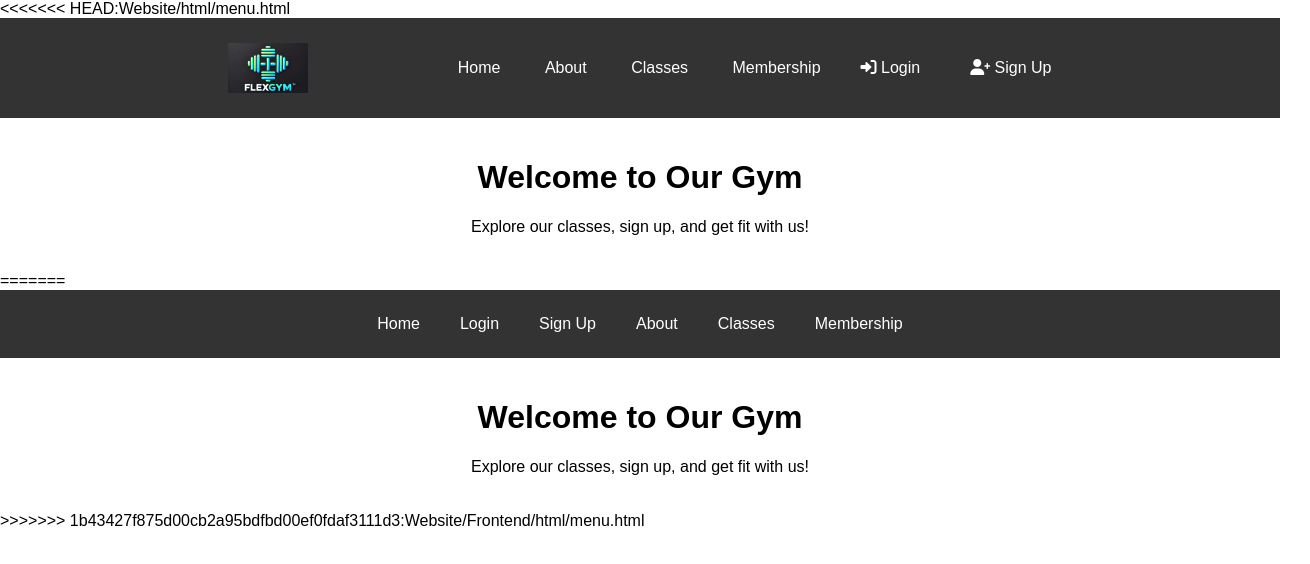
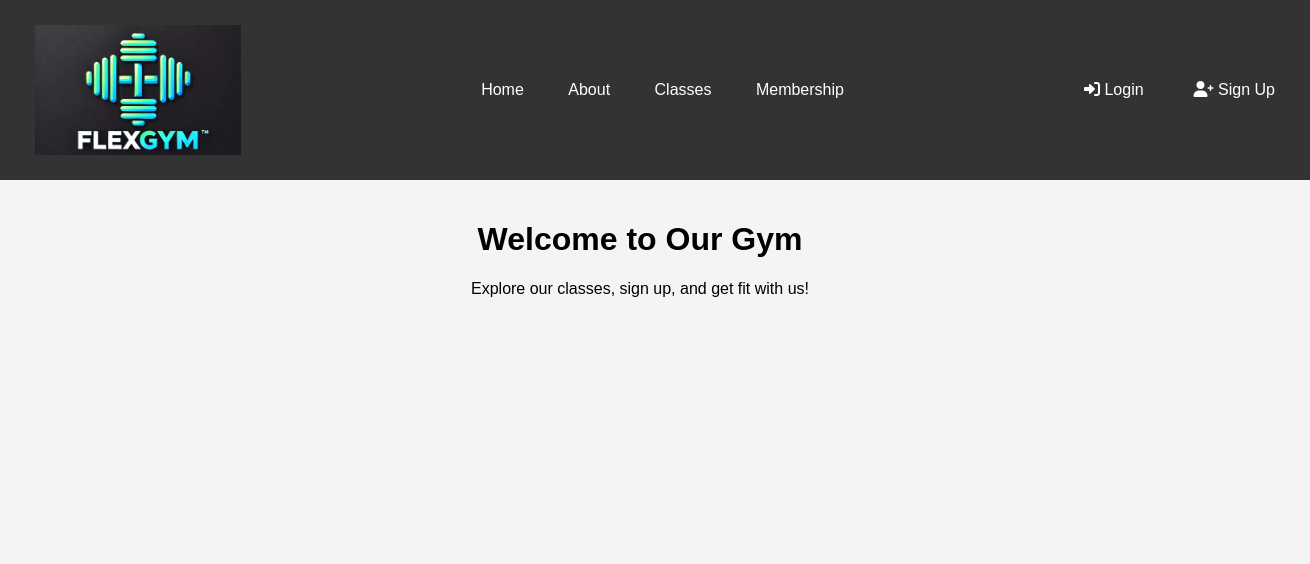
Before and after one commit to m1kaelm/GymWebsite, a website: page Website/Frontend/html/menu.html in a window 1280 px wide. Shown: the whole page, 1310 px wide, since content can reach past the window. Drawn offline with Linux system fonts and the light colour scheme.

Commit message:
Separated css and html, tidying up the code

```diff
--- a/Website/Frontend/html/menu.html
+++ b/Website/Frontend/html/menu.html
@@ -1,61 +1,20 @@
-<<<<<<< HEAD:Website/html/menu.html
 <!DOCTYPE html>
 <html lang="en">
   <head>
     <meta charset="UTF-8" />
     <meta name="viewport" content="width=device-width, initial-scale=1.0" />
     <title>Gym Website</title>
+    <link rel="stylesheet" href="../css/styles.css" />
     <link
       rel="stylesheet"
       href="https://cdnjs.cloudflare.com/ajax/libs/font-awesome/6.0.0-beta3/css/all.min.css"
     />
-    <style>
-      body {
-        font-family: Arial, sans-serif;
-        margin: 0;
-        padding: 0;
-      }
-      nav {
-        background: #333;
-        color: #fff;
-        display: flex;
-        justify-content: space-between;
-        padding: 15px;
-        align-items: center;
-      }
-      nav a {
-        color: #fff;
-        text-decoration: none;
-        padding: 10px 20px;
-        transition: background 0.3s;
-      }
-      nav a:hover {
-        background: #f04e30;
-      }
-      .container {
-        padding: 20px;
-        text-align: center;
-      }
-      .logo,
-      .nav-btns {
-        display: flex;
-      }
-      .nav-btns {
-        gap: 10px;
-      }
-      .logo img {
-        height: 100px;
-        width: auto;
-        max-width: 100%;
-        margin-right: 110px;
-      }
-    </style>
   </head>
   <body>
     <nav class="navigation">
       <!-- Logo on the left corner -->
       <a href="index.html" class="logo">
-        <img src="logo.jpg" alt="Gym Logo" style="height: 50px" />
+        <img src="logo.jpg" alt="Gym Logo" />
       </a>
 
       <!-- Main navigation links  -->
@@ -68,7 +27,7 @@
 
       <!-- Login and register icons on the right corner -->
       <div class="nav-btns">
-        <a href="login.html" title="Login">
+        <a href="signup.html" title="Login">
           <i class="fas fa-sign-in-alt"></i> Login
         </a>
         <a href="signup.html" title="Register">
@@ -83,57 +42,3 @@
     </div>
   </body>
 </html>
-=======
-<!DOCTYPE html>
-<html lang="en">
-<head>
-    <meta charset="UTF-8">
-    <meta name="viewport" content="width=device-width, initial-scale=1.0">
-    <title>Gym Website</title>
-    <style>
-        body {
-            font-family: Arial, sans-serif;
-            margin: 0;
-            padding: 0;
-        }
-        nav {
-            background: #333;
-            color: #fff;
-            display: flex;
-            justify-content: center;
-            padding: 15px;
-        }
-        nav a {
-            color: #fff;
-            text-decoration: none;
-            padding: 10px 20px;
-            transition: background 0.3s;
-        }
-        nav a:hover {
-            background: #f04e30;
-        }
-        .container {
-            padding: 20px;
-            text-align: center;
-        }
-    </style>
-</head>
-<body>
-
-<nav>
-    <a href="index.html">Home</a>
-    <a href="login.html">Login</a>
-    <a href="SignupPAge.html">Sign Up</a>
-    <a href="about.html">About</a>
-    <a href="classes.html">Classes</a>
-    <a href="membership.html">Membership</a>
-</nav>
-
-<div class="container">
-    <h1>Welcome to Our Gym</h1>
-    <p>Explore our classes, sign up, and get fit with us!</p>
-</div>
-
-</body>
-</html>
->>>>>>> 1b43427f875d00cb2a95bdfbd00ef0fdaf3111d3:Website/Frontend/html/menu.html
```
Also changed, not shown: Website/Frontend/html/about.html (+28 -16 lines), Website/Frontend/html/classes.html (+29 -18 lines), Website/Frontend/html/index.html (+6 -6 lines), Website/Frontend/html/membership.html (+46 -0 lines), Website/Frontend/html/signup.html (+14 -7 lines).
